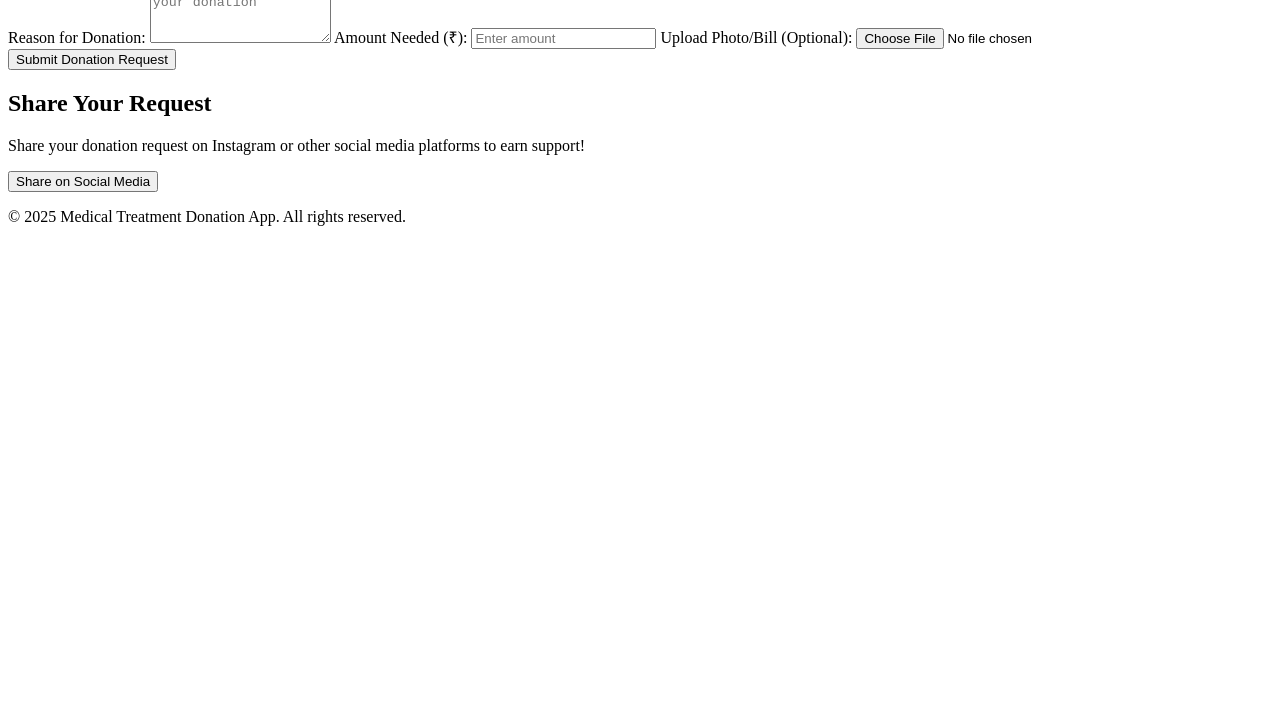
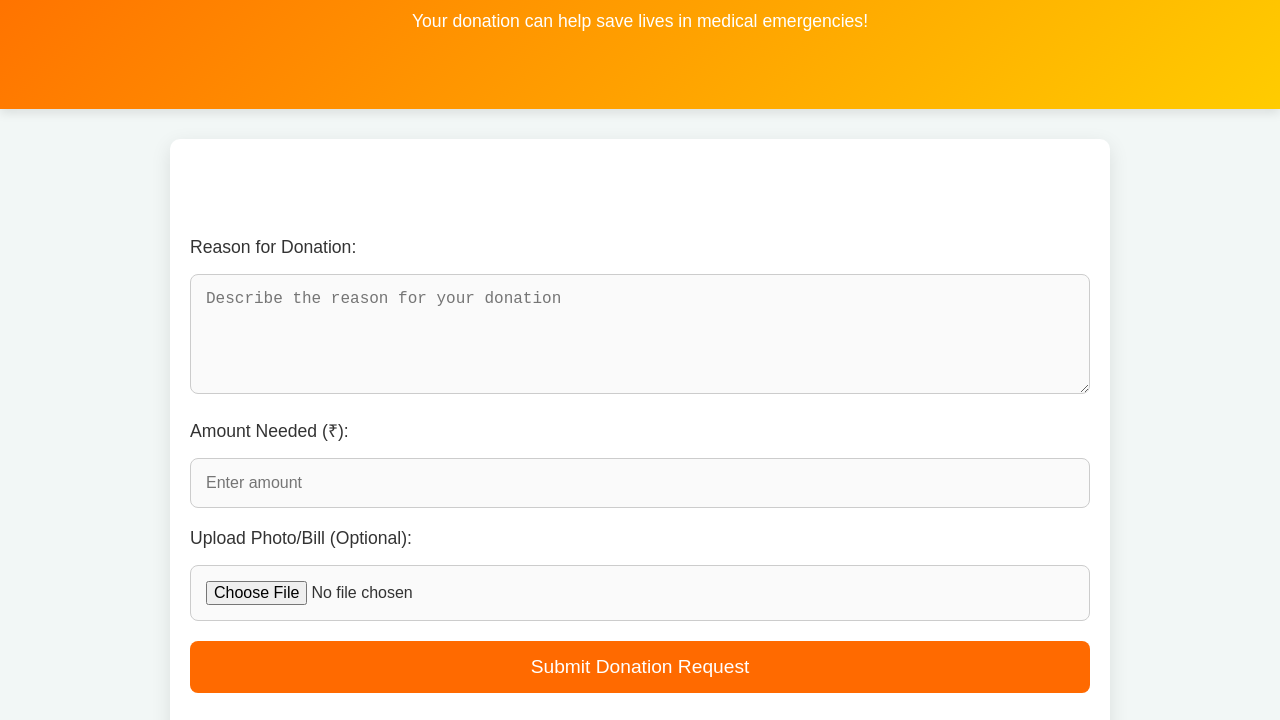
Before and after one commit to Romeoo14/-Medical-donation-App, a plain HTML site: page index.html in a window 1280 px wide. Shown: the part 150-870 px from the top of the page. Before the commit the page ends 800 px from the top, so only its background shows below. Drawn offline with Linux system fonts and the light colour scheme.

Commit message:
Create index.html for Medical Treatment Donation App

```diff
--- a/index.html
+++ b/index.html
@@ -5,40 +5,209 @@
   <meta name="viewport" content="width=device-width, initial-scale=1.0">
   <meta http-equiv="X-UA-Compatible" content="ie=edge">
   <title>Medical Treatment Donation App</title>
-  <link rel="stylesheet" href="style.css">
-  <script src="script.js" defer></script>
+  <style>
+    /* Global Styles */
+    body {
+      font-family: 'Arial', sans-serif;
+      margin: 0;
+      padding: 0;
+      background-color: #f2f7f6; /* Light background color */
+      color: #333;
+    }
+
+    h1, h2 {
+      font-family: 'Roboto', sans-serif;
+      color: #fff;
+    }
+
+    /* Header Styling */
+    header {
+      background: linear-gradient(135deg, #ff6a00, #ffcc00); /* Gradient background */
+      color: white;
+      padding: 60px 20px;
+      text-align: center;
+      box-shadow: 0px 4px 10px rgba(0, 0, 0, 0.1);
+    }
+
+    header h1 {
+      font-size: 2.5rem;
+      font-weight: bold;
+    }
+
+    header p {
+      font-size: 1.1rem;
+      margin-top: 10px;
+    }
+
+    /* Main Section Styling */
+    main {
+      max-width: 900px;
+      margin: 30px auto;
+      padding: 20px;
+      background-color: white;
+      border-radius: 10px;
+      box-shadow: 0 6px 20px rgba(0, 0, 0, 0.1);
+    }
+
+    section {
+      margin-bottom: 30px;
+    }
+
+    h2 {
+      text-align: center;
+      font-size: 1.8rem;
+      margin-bottom: 20px;
+    }
+
+    /* Form Styling */
+    label {
+      font-size: 1.1rem;
+      color: #333;
+      display: block;
+      margin-bottom: 8px;
+    }
+
+    input[type="number"], input[type="file"], textarea {
+      width: 100%;
+      padding: 15px;
+      font-size: 1rem;
+      margin-top: 8px;
+      margin-bottom: 20px;
+      border-radius: 8px;
+      border: 1px solid #ccc;
+      background-color: #fafafa;
+      box-sizing: border-box;
+    }
+
+    textarea {
+      resize: vertical;
+      min-height: 120px;
+    }
+
+    button {
+      background-color: #ff6a00;
+      color: white;
+      padding: 15px;
+      font-size: 1.2rem;
+      border-radius: 8px;
+      border: none;
+      width: 100%;
+      cursor: pointer;
+      transition: background-color 0.3s ease;
+    }
+
+    button:hover {
+      background-color: #ffcc00; /* Change to yellow on hover */
+    }
+
+    /* Share Button Styling */
+    #share-btn {
+      background-color: #ffcc00;
+      color: #333;
+      border: 2px solid #ff6a00;
+    }
+
+    #share-btn:hover {
+      background-color: #ff6a00;
+      color: white;
+    }
+
+    /* Footer Styling */
+    footer {
+      background-color: #ff6a00;
+      color: white;
+      padding: 20px;
+      text-align: center;
+      border-radius: 10px 10px 0 0;
+      box-shadow: 0px -4px 10px rgba(0, 0, 0, 0.1);
+    }
+
+    footer p {
+      font-size: 1rem;
+      margin: 0;
+    }
+
+    footer a {
+      color: #fff;
+      text-decoration: none;
+    }
+
+    footer a:hover {
+      text-decoration: underline;
+    }
+  </style>
 </head>
 <body>
+
+  <!-- Header Section -->
   <header>
     <h1>Medical Treatment Donation App</h1>
+    <p>Your donation can help save lives in medical emergencies!</p>
   </header>
 
+  <!-- Main Section -->
   <main>
     <section>
       <h2>Donate for Medical Emergencies</h2>
       <form id="donation-form">
+        <!-- Reason for Donation -->
         <label for="reason">Reason for Donation:</label>
-        <textarea id="reason" name="reason" rows="4" placeholder="Enter the reason for your donation" required></textarea>
+        <textarea id="reason" name="reason" placeholder="Describe the reason for your donation" required></textarea>
 
+        <!-- Amount Needed -->
         <label for="amount">Amount Needed (₹):</label>
         <input type="number" id="amount" name="amount" placeholder="Enter amount" required>
 
+        <!-- Photo Upload -->
         <label for="photo">Upload Photo/Bill (Optional):</label>
         <input type="file" id="photo" name="photo" accept="image/*">
 
+        <!-- Submit Button -->
         <button type="submit">Submit Donation Request</button>
       </form>
     </section>
 
     <section>
       <h2>Share Your Request</h2>
-      <p>Share your donation request on Instagram or other social media platforms to earn support!</p>
-      <button id="share-btn">Share on Social Media</button>
+      <p>Share your donation request on social media and earn support from others!</p>
+      <button id="share-btn" onclick="shareOnSocialMedia()">Share on Social Media</button>
     </section>
   </main>
 
+  <!-- Footer Section -->
   <footer>
-    <p>&copy; 2025 Medical Treatment Donation App. All rights reserved.</p>
+    <p>&copy; 2025 Medical Treatment Donation App. All rights reserved. <a href="#">Privacy Policy</a></p>
   </footer>
+
+  <script>
+    // Function to handle social media sharing
+    function shareOnSocialMedia() {
+      const donationInfo = document.getElementById("reason").value;
+      const amount = document.getElementById("amount").value;
+
+      if (donationInfo && amount) {
+        // Placeholder for actual social media API integration
+        alert(`Sharing your donation request:\nReason: ${donationInfo}\nAmount Needed: ₹${amount}`);
+      } else {
+        alert("Please fill in the donation details before sharing.");
+      }
+    }
+
+    // Form submission handler
+    const form = document.getElementById("donation-form");
+    form.addEventListener("submit", function(event) {
+      event.preventDefault();
+
+      const reason = document.getElementById("reason").value;
+      const amount = document.getElementById("amount").value;
+
+      if (reason && amount) {
+        alert("Donation request submitted successfully!");
+        form.reset();
+      } else {
+        alert("Please fill in all required fields.");
+      }
+    });
+  </script>
 </body>
 </html>
```
